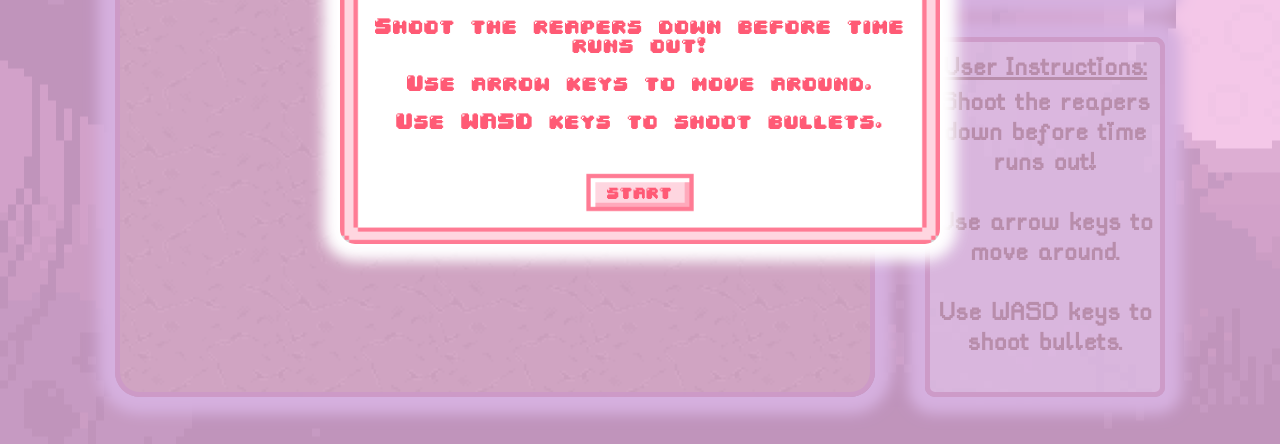
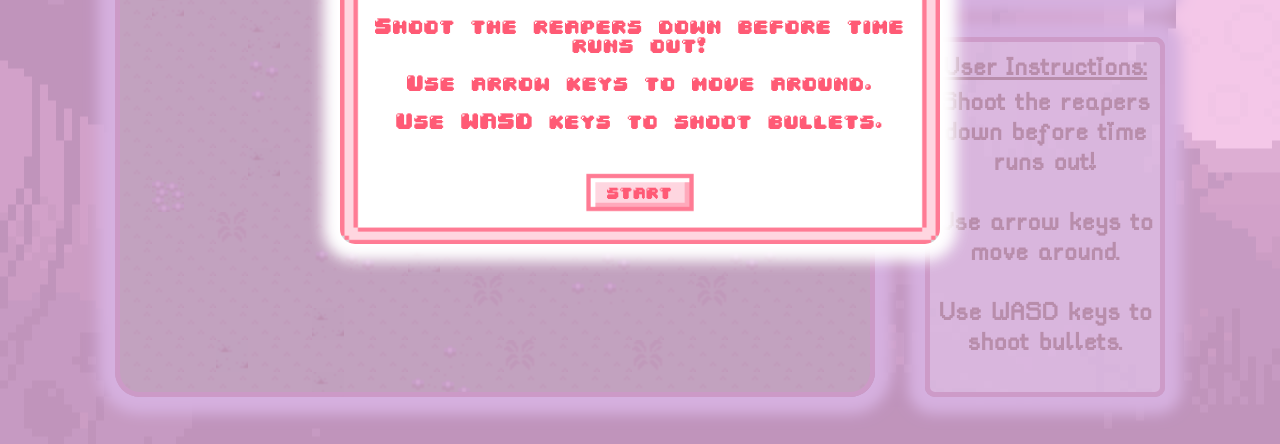
Before and after one commit to yinglzhou/wizard-world, a website built with webpack: page index.html in a window 1280 px wide. Shown: the part 356-800 px from the top of the page. Built offline with nearby package versions, Linux system fonts and the light colour scheme.

Commit message:
redid game background

```diff
--- a/src/styles/canvas.scss
+++ b/src/styles/canvas.scss
@@ -6,7 +6,7 @@
     border-width: 5px;
     border-radius: 25px;
     box-shadow: 0px 0px 14px 17px rgb(122, 145, 214);
-    background-image: url('../../assets/cavefloor.png');
+    background-image: url('../../assets/tiles.png');
 }
 
 
```
Also changed, not shown: assets/tiles.png (added), dist/main.css, 2 other files.
